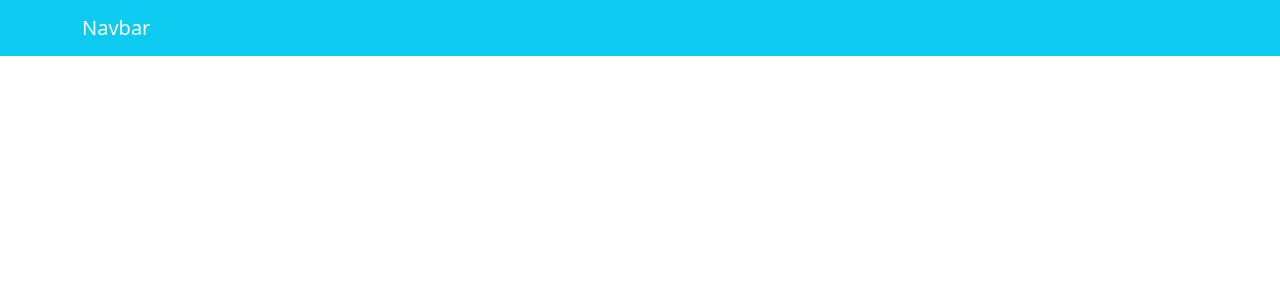
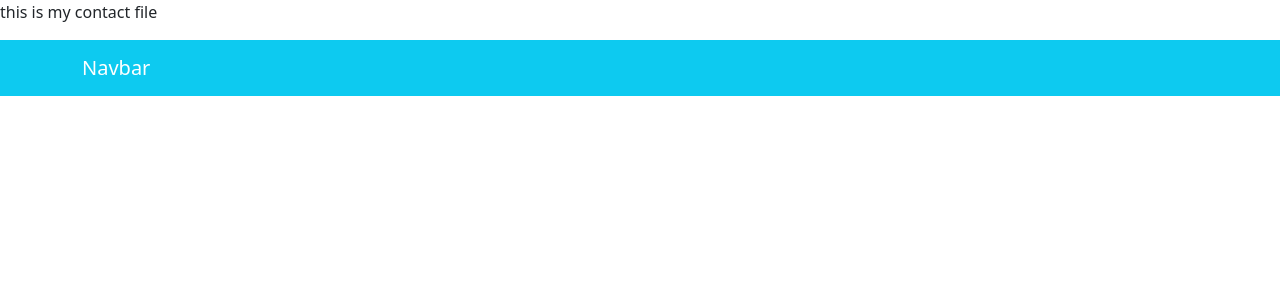
Before and after one commit to MaheenAhsan/first_react_project, a React (Create React App) app: page / in a window 1280 px wide. Shown: the top 300 px of the page. Built offline with nearby package versions, Linux system fonts and the light colour scheme.

Commit message:
code updated

```diff
--- a/src/Screens/user/home/Home.js
+++ b/src/Screens/user/home/Home.js
@@ -4,7 +4,7 @@ import { Navbar, Container } from "react-bootstrap"
 ;const Home = () => {
    return (
     <>
-
+     <p>this is my contact file</p>
      <Navbar bg="info mb-3" data-bs-theme="dark">
         <Container>
           <Navbar.Brand href="#home">Navbar</Navbar.Brand>
```
